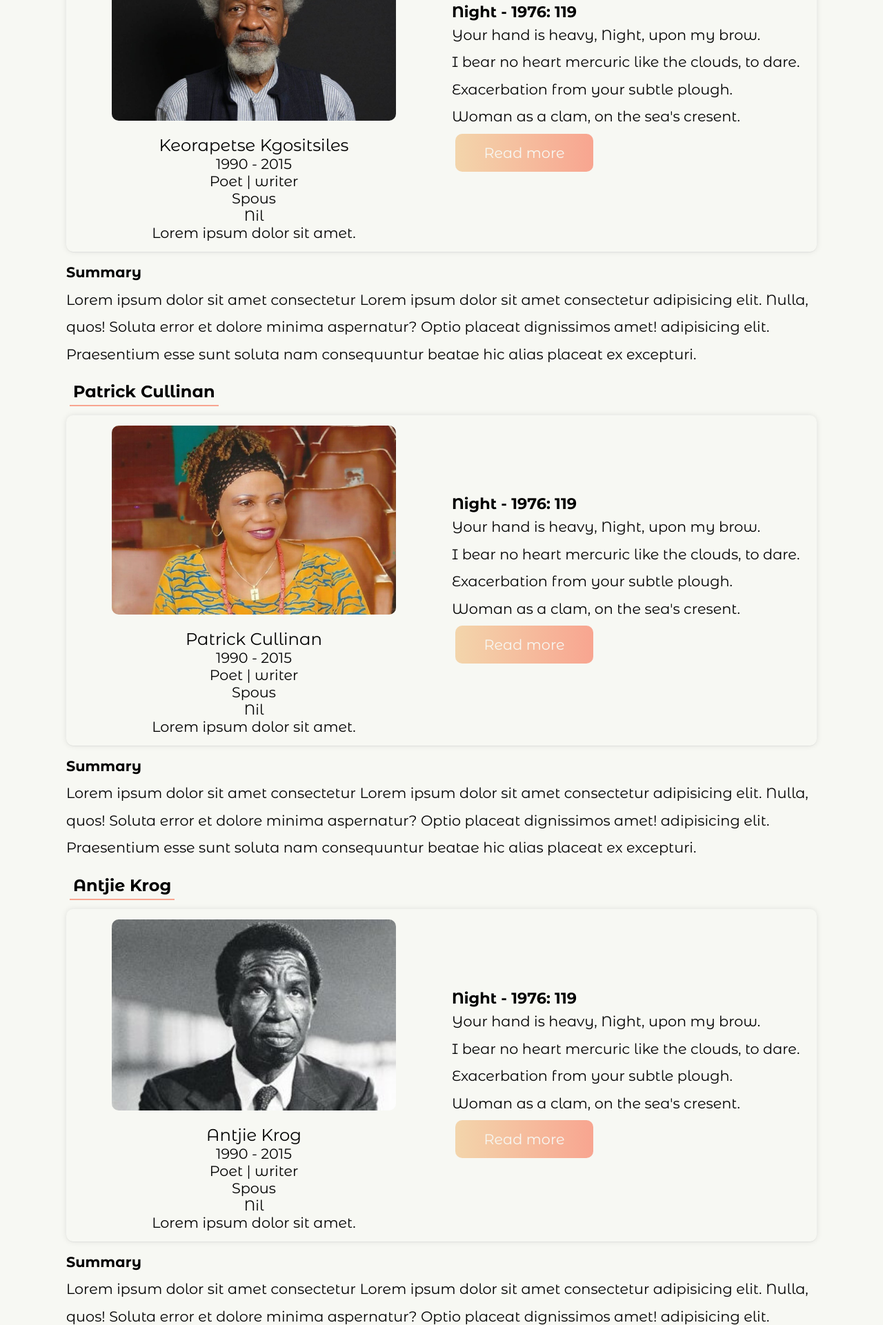
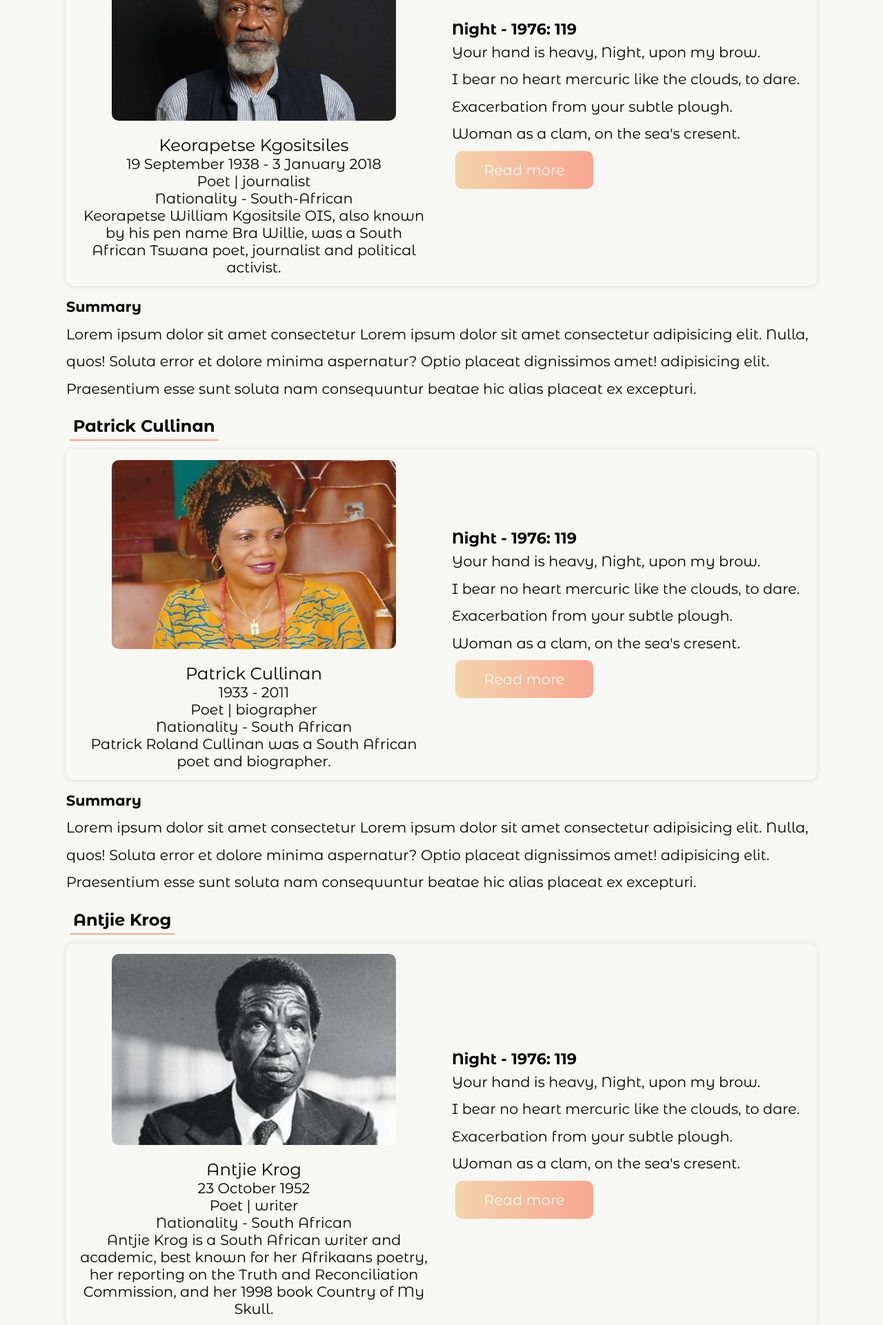
Before and after one commit to Ernestsomto/afro-poem-htmlonly, a plain HTML site: page Public/SouthAfrica.html in a window 1280 px wide. Shown: the part 722-2643 px from the top of the page at 69% size. Drawn offline with Linux system fonts and the light colour scheme.

Commit message:
updating html for poets

```diff
--- a/Public/SouthAfrica.html
+++ b/Public/SouthAfrica.html
@@ -63,11 +63,10 @@
                     <img class="poet-img" src="/images/Wole-Soyinka-Photo-@ademide25-1.jpeg" alt="Avatar">
                     <div class="text-info">
                         <h3>Keorapetse Kgositsiles</h3>
-                        <p>1990 - 2015</p>
-                        <p>Poet | writer</p>
-                         <p>Spous</p>
-                        <p>Nil</p>
-                        <p>Lorem ipsum dolor sit amet.</p>
+                        <p>19 September 1938 - 3 January 2018</p>
+                        <p>Poet | journalist</p>
+                        <p>Nationality - South-African</p>
+                        <p>Keorapetse William Kgositsile OIS, also known by his pen name Bra Willie, was a South African Tswana poet, journalist and political activist.</p>
 
                     </div>
 
@@ -102,11 +101,10 @@
                     <img class="poet-img" src="/images/acholonu-header-cartherine.webp" alt="Avatar">
                     <div class="text-info">
                         <h3>Patrick Cullinan</h3>
-                        <p>1990 - 2015</p>
-                        <p>Poet | writer</p>
-                         <p>Spous</p>
-                        <p>Nil</p>
-                        <p>Lorem ipsum dolor sit amet.</p>
+                        <p>1933 - 2011</p>
+                        <p>Poet | biographer</p>
+                        <p>Nationality - South African</p>
+                        <p>Patrick Roland Cullinan was a South African poet and biographer.</p>
 
                     </div>
 
@@ -141,11 +139,10 @@
                     <img class="poet-img" src="/images/Cyprian_Ekwensi_image.jpg" alt="Avatar">
                     <div class="text-info">
                         <h3>Antjie Krog</h3>
-                        <p>1990 - 2015</p>
+                        <p>23 October 1952</p>
                         <p>Poet | writer</p>
-                         <p>Spous</p>
-                        <p>Nil</p>
-                        <p>Lorem ipsum dolor sit amet.</p>
+                        <p>Nationality - South African</p>
+                        <p>Antjie Krog is a South African writer and academic, best known for her Afrikaans poetry, her reporting on the Truth and Reconciliation Commission, and her 1998 book Country of My Skull.</p>
 
                     </div>
 
@@ -180,11 +177,10 @@
                     <img class="poet-img" src="/images/Niyi4.jpg" alt="Avatar">
                     <div class="text-info">
                         <h3>Tatamkhulu Afrika</h3>
-                        <p>12 March 1947 - 74 years</p>
+                        <p>1920 - 2002</p>
                         <p>Poet | writer</p>
-                         <p>Spous</p>
-                        <p>Nil</p>
-                        <p>Lorem ipsum dolor sit amet.</p>
+                        <p>Nationality - Egyptian</p>
+                        <p>Ismail Joubert commonly known as Tatamkhulu Afrika, which is Xhosa for Grandfather Africa, was a South African poet and writer.</p>
 
                     </div>
 
@@ -219,11 +215,10 @@
                     <img class="poet-img" src="/images/chriss2.jfif" alt="Avatar">
                     <div class="text-info">
                         <h3>Vonani Bila</h3>
-                        <p>16 August 1932 – 1967</p>
-                        <p>Poet | writer</p>
-                         <p>Spous</p>
-                        <p>Nil</p>
-
+                        <p>1972</p>
+                        <p>Poet | Author</p>
+                        <p>Nationality - South African</p>
+                        <p>Vonani Bila is a South African author and poet, he was born in 1972 in Shirley Village near Elim Hospital</p>
                     </div>
 
                 </section>
@@ -257,11 +252,10 @@
                     <img class="poet-img" src="/images/J.p clarkmain.jpg" alt="Avatar">
                     <div class="text-info">
                         <h3>Lebogang Mashile</h3>
-                        <p>1990 - 2015</p>
-                        <p>Poet | writer</p>
-                         <p>Spous</p>
-                        <p>Nil</p>
-                        <p>Lorem ipsum dolor sit amet.</p>
+                        <p>February 7 1979</p>
+                        <p>Poet | writer | Actress</p>
+                        <p>Nationality - South African</p>
+                        <p>Lebogang Mashile is a South African actress, writer, and performance poet.</p>
                     </div>
 
                 </section>
```
Also changed, not shown: Public/Moroccan.html (+19 -24 lines).
